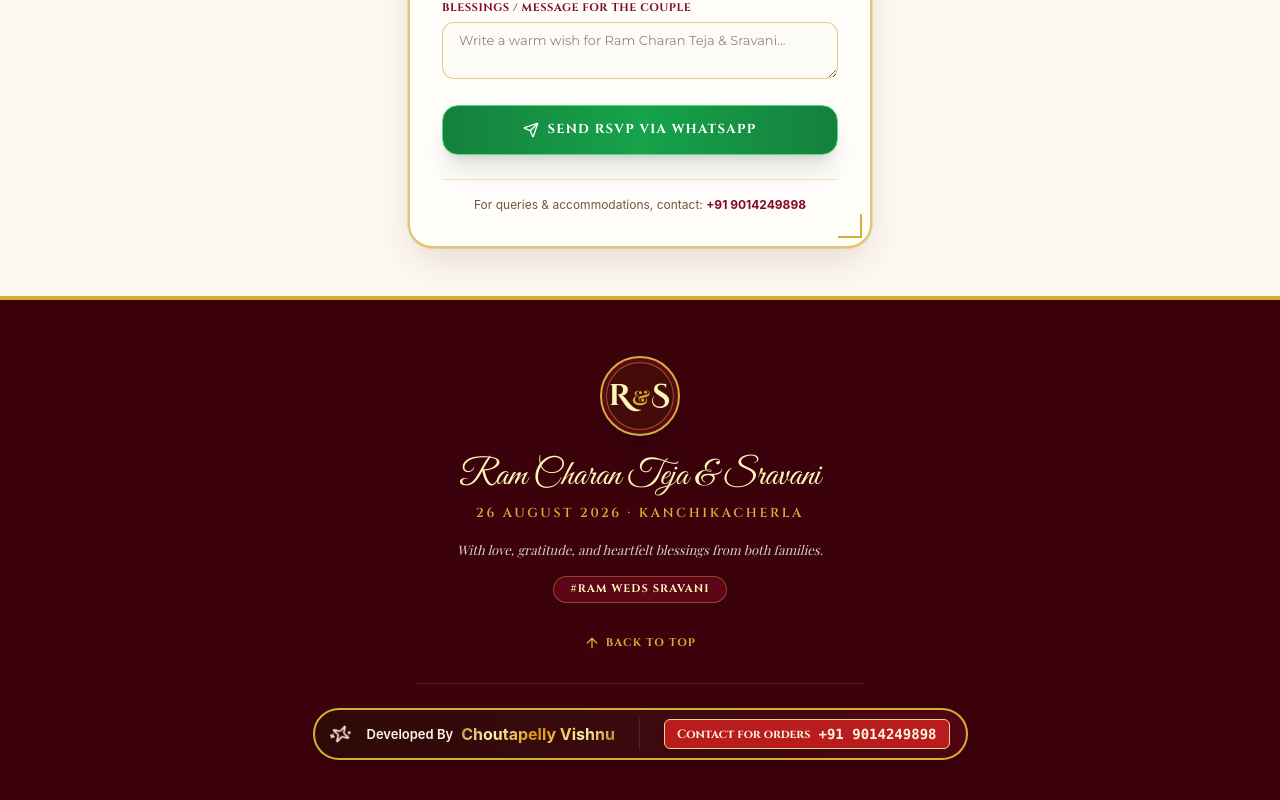
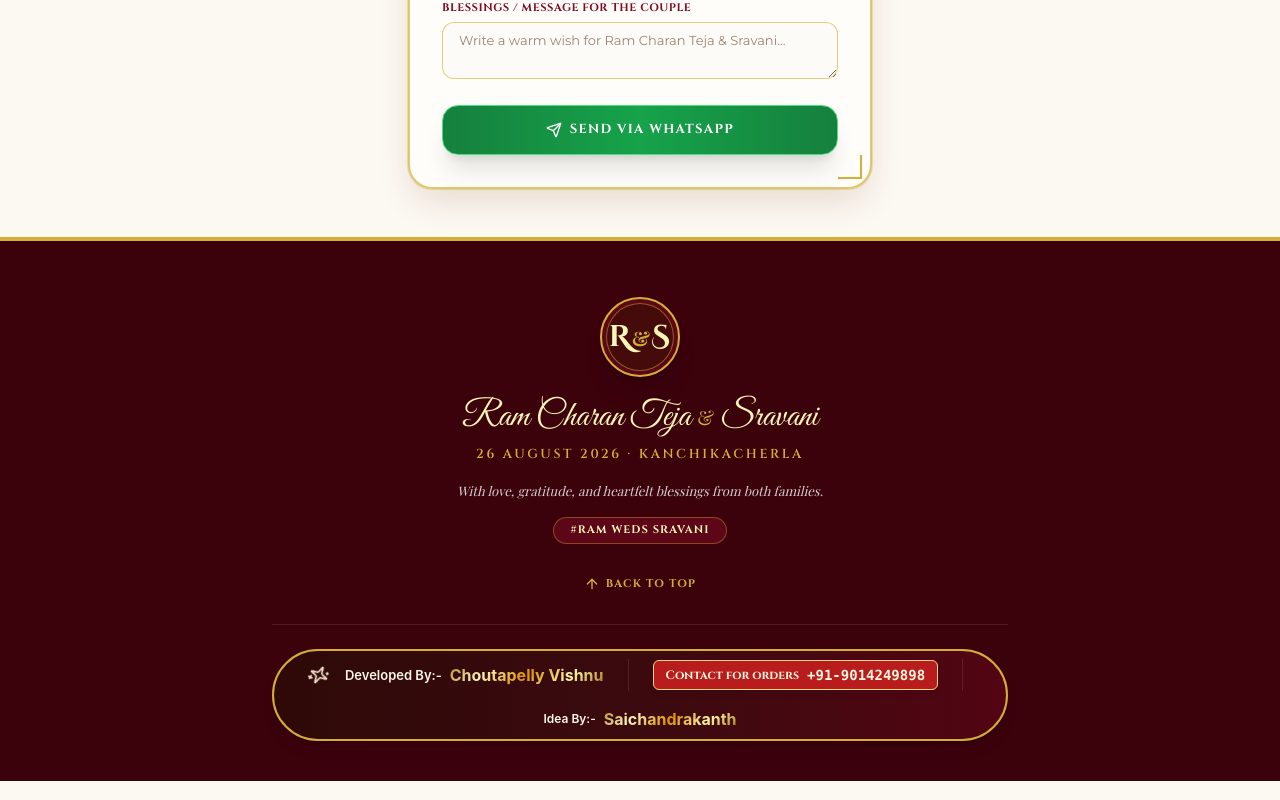
Before and after one commit to vishnuchoutapellys/WeddingDesignTemplate, a React (Vite) app: page / in a window 1280 px wide. Shown: the part 5597-6397 px from the top of the page. Built offline with nearby package versions, Linux system fonts and the light colour scheme; the HTML template or start-up script is replaced by a standard one; a web font is replaced by a local one.

Commit message:
chore: finalize footer/rsvp tweaks and include WeddingSong asset

```diff
--- a/src/components/Footer.tsx
+++ b/src/components/Footer.tsx
@@ -8,9 +8,9 @@ export const Footer: React.FC = () => {
   };
 
   return (
-    <footer className="relative bg-[#3b020c] text-[#fdfaf3] pt-14 pb-10 px-4 sm:px-6 text-center overflow-hidden border-t-4 border-[#d4af37]">
+    <footer className="relative bg-[#3b020c] text-[#fdfaf3] pt-14 pb-16 md:pb-10 px-4 sm:px-6 text-center overflow-visible md:overflow-hidden border-t-4 border-[#d4af37]">
       {/* Decorative Golden Arch / Pattern at Top */}
-      <div className="max-w-md mx-auto relative z-10 flex flex-col items-center">
+      <div className="max-w-3xl w-full mx-auto relative z-10 flex flex-col items-center px-4">
 
         {/* Royal Couple Monogram */}
         <div className="w-20 h-20 rounded-full border-2 border-[#d4af37] bg-[#5c0617] flex items-center justify-center mb-4 shadow-xl p-1">
@@ -23,7 +23,7 @@ export const Footer: React.FC = () => {
 
         {/* Couple Names */}
         <h3 className="text-3xl sm:text-4xl font-script text-[#fef5b7] mt-1">
-          {weddingConfig.groom.name} & {weddingConfig.bride.name}
+          {weddingConfig.groom.name}  <span className="text-[#d4af37] text-xl font-serif">&</span> {weddingConfig.bride.name}
         </h3>
 
         {/* Wedding Date & Place */}
@@ -52,19 +52,25 @@ export const Footer: React.FC = () => {
 
         {/* Credits */}
         <div className="mt-8 pt-6 border-t border-white/10 w-full flex items-center justify-center">
-          <div className="inline-flex items-center gap-4 bg-gradient-to-r from-[#2b0b07]/80 via-[#3b0f10]/60 to-[#5c0617]/70 px-4 py-2 rounded-full border-2 border-[#d4af37] shadow-lg whitespace-nowrap">
+          <div className="inline-flex items-center gap-4 bg-gradient-to-r from-[#2b0b07]/80 via-[#3b0f10]/60 to-[#5c0617]/70 px-3 py-2 rounded-full border-2 border-[#d4af37] shadow-lg flex-wrap justify-center">
             <Sparkles className="w-5 h-5 text-[#f3e0c8] animate-spin-slow" />
             <div className="flex items-center gap-2">
-              <span className="text-[13px] font-semibold text-[#fdf7e8]">Developed By</span>
+              <span className="text-[13px] font-semibold text-[#fdf7e8]">Developed By:-</span>
               <span className="text-[16px] font-bold gold-gradient-text">Choutapelly Vishnu</span>
             </div>
-
-            <div className="h-8 w-px bg-white/10 mx-2" />
+            <div className="h-8 w-px bg-white/10 mx-2 hidden sm:block" />
 
             <a href="tel:+919014249898" className="inline-flex items-center gap-2 bg-[#b91c1c] px-3 py-1 rounded-md text-sm font-cinzel font-bold text-[#fff6e0] shadow-md border border-[#f3d58a] hover:scale-105 transform transition whitespace-nowrap">
               <span className="text-[12px]">Contact for orders</span>
-              <span className="text-sm font-mono">+91 9014249898</span>
+              <span className="text-sm font-mono">+91-9014249898</span>
             </a>
+
+            <div className="h-8 w-px bg-white/10 mx-2 hidden sm:block" />
+
+            <div className="flex items-center gap-2">
+              <span className="text-[12px] font-semibold text-[#fdf7e8]">Idea By:-</span>
+              <span className="text-[16px] font-bold gold-gradient-text">Saichandrakanth</span>
+            </div>
           </div>
         </div>
       </div>
--- a/src/components/RSVPSection.tsx
+++ b/src/components/RSVPSection.tsx
@@ -247,16 +247,9 @@ export const RSVPSection: React.FC<Props> = ({ selectedTeam }) => {
             type="submit"
             className="w-full py-3.5 px-6 rounded-2xl bg-gradient-to-r from-[#15803d] via-[#16a34a] to-[#15803d] text-white font-cinzel font-bold text-[13px] tracking-widest uppercase shadow-xl hover:shadow-2xl hover:scale-102 active:scale-98 transition-all flex items-center justify-center gap-2 border border-green-400"
           >
-            <Send className="w-4 h-4" /> Send RSVP via WhatsApp
+            <Send className="w-4 h-4" /> Send via WhatsApp
           </button>
         </form>
-
-        {/* Contact Info Footer */}
-        <div className="mt-6 pt-4 border-t border-[#d4af37]/30 text-center">
-          <p className="text-[12px] text-[#78543e]">
-            For queries & accommodations, contact: <a href={`tel:${weddingConfig.weddingDetails.contactNumber}`} className="font-bold text-[#800a22] hover:underline">+91 {weddingConfig.weddingDetails.contactNumber}</a>
-          </p>
-        </div>
       </motion.div>
     </section>
   );
```
Also changed, not shown: 1 other file (tests, documents, lock files or other folders).
